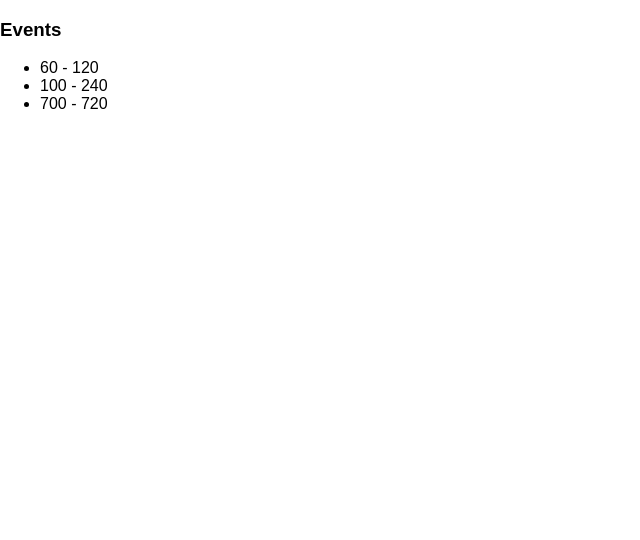
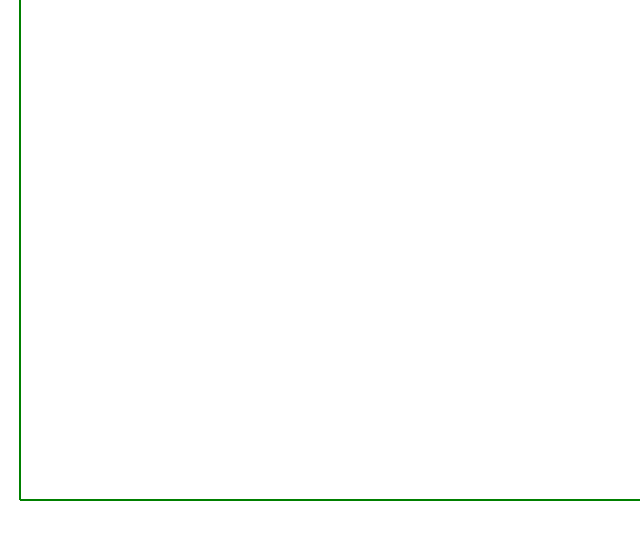
Before and after one commit to val2018/calendar, a React (Create React App) app: page / in a window 1280 px wide. Shown: the top 540 px of the page, without its empty margins (0-640 px from the left). Built offline with nearby package versions, Linux system fonts and the light colour scheme.

Commit message:
we have a graph with axes

```diff
--- a/src/App.js
+++ b/src/App.js
@@ -1,33 +1,17 @@
 import React, { Component } from 'react';
 // import logo from './logo.svg';
 import './App.css';
+// import React from 'react';
+import Graph from './components/graph';
 
-// create a new component
-// class App extends Component {
-//   //App is a new class, Component is React.Component which we inherit from
-//   render() {
-//     const topicsList = ['HTML', 'Javascript', 'React'];
-//     // render function returns jx code
-//     return (
-//       <div className="App">
-//         <header className="App-header">
-//           <img src={logo} className="App-logo" alt="logo" />
-//           <h1 className="App-title">Welcome to React</h1>
-//         </header>
-//         <p className="App-intro">
-//           To get started, edit <code>src/App.js</code> and save to reload.
-//         </p>
-//         <div>
-//           <ul>
-//             {topicsList.map( topic => <li>{topic}</li> )}
-//           </ul>
-//         </div>
-//
-//
-//       </div>
-//     );
-//   }
-// }
+export default class App extends React.Component {
+    render() {
+        return (
+            <Graph data={this.props.data} />
+        )
+    }
+}
+
 class Comment extends React.Component {
   render() {
       return(
@@ -184,4 +168,4 @@ class EventBox extends React.Component {
 }
 //export default App;
 //export default Comment;
-export default EventBox;
+// export default EventBox;
--- /dev/null
+++ b/src/components/axis.js
@@ -0,0 +1,30 @@
+/**
+ * Created by valerie on 1/6/18.
+ */
+import React from 'react';
+
+export default class Axis extends React.Component {
+    prepareCords() {
+        let coords = {
+            x1: this.props.x,
+            y1: this.props.y
+        }
+
+        if(this.props.horizontal) {
+            coords.x2 = coords.x1 + this.props.length;
+            coords.y2 = coords.y1;
+        } else {
+            coords.x2 = coords.x1;
+            coords.y2 = coords.y1 + this.props.length;
+        }
+
+        return coords;
+    }
+
+    render() {
+        let coords = this.prepareCords();
+        return (
+            <line {...coords} stroke="green" strokeWidth={2} />
+        )
+    }
+}
--- /dev/null
+++ b/src/components/graph.js
@@ -0,0 +1,35 @@
+/**
+ * Created by valerie on 1/6/18.
+ */
+import React from 'react';
+import Axis from './axis';
+import GraphBody from './graph_body';
+
+export default class Graph extends React.Component {
+    static defaultProps = { width: 800, height: 600 };
+
+    render() {
+
+        return (
+            <svg width={this.props.width} height={this.props.height}>
+                <Axis
+                    x={20}
+                    y={this.props.height - 100}
+                    length={this.props.width}
+                    horizontal={true}
+                />
+                <Axis
+                    x={20}
+                    y={0}
+                    length={this.props.height - 100}
+                    horizontal={false}
+                />
+                <GraphBody
+                    x={20}
+                    y={this.props.height - 100}
+                    data={this.props.data}
+                />
+            </svg>
+        )
+    }
+}
--- /dev/null
+++ b/src/components/graph_body.js
@@ -0,0 +1,10 @@
+/**
+ * Created by valerie on 1/6/18.
+ */
+import React from 'react';
+
+export default class GraphBody extends React.Component {
+    render() {
+        return null;
+    }
+}
--- /dev/null
+++ b/src/data.js
@@ -0,0 +1,10 @@
+/**
+ * Created by valerie on 1/6/18.
+ */
+export default [
+    [1, 3],
+    [2, 5],
+    [3, 2],
+    [4, 16],
+    [18, 5]
+];
--- a/src/index.js
+++ b/src/index.js
@@ -4,7 +4,8 @@ import './index.css';
 import App from './App';
 import Day from './Day';
 import registerServiceWorker from './registerServiceWorker';
+import data from './data';
 
 
-ReactDOM.render(<App />, document.getElementById('root'));
+ReactDOM.render(<App data={data} />, document.getElementById('root'));
 registerServiceWorker();
```
